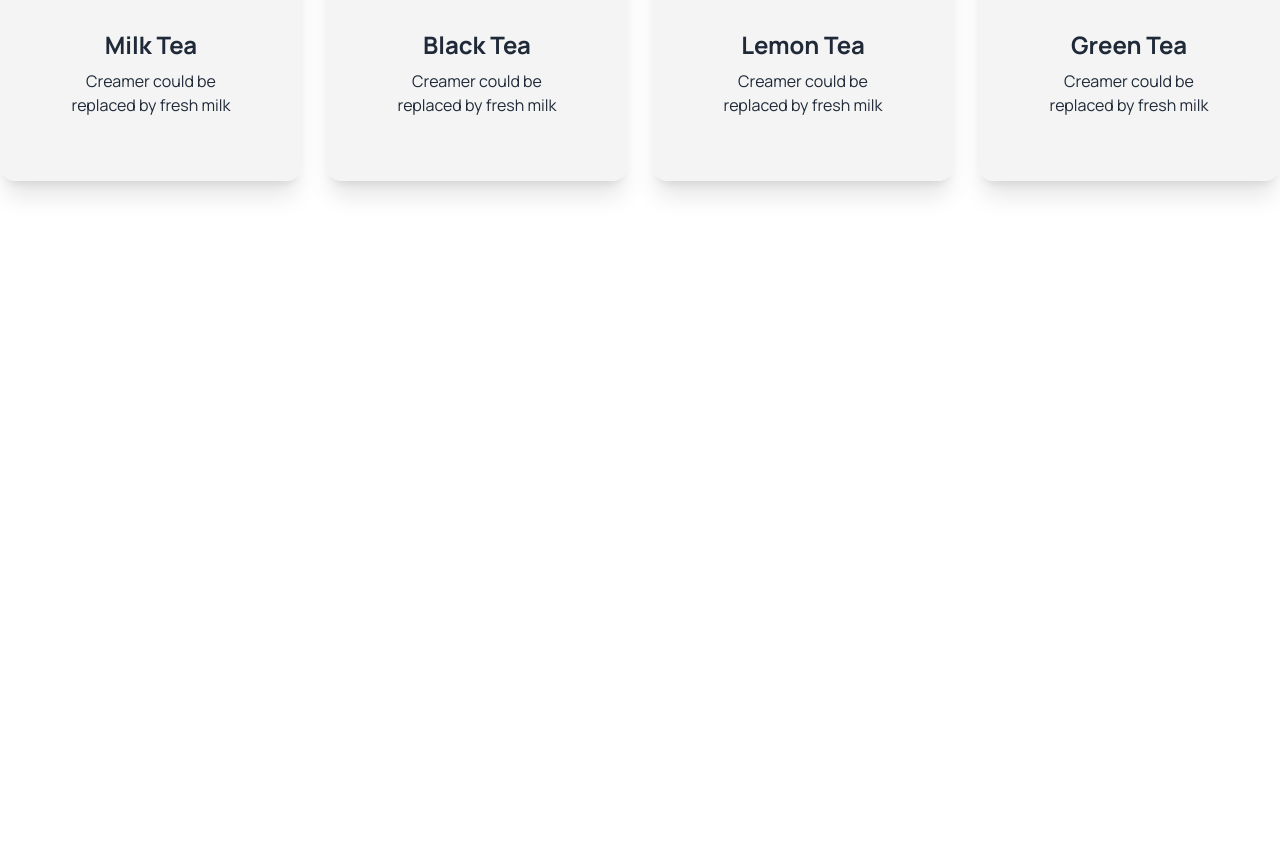
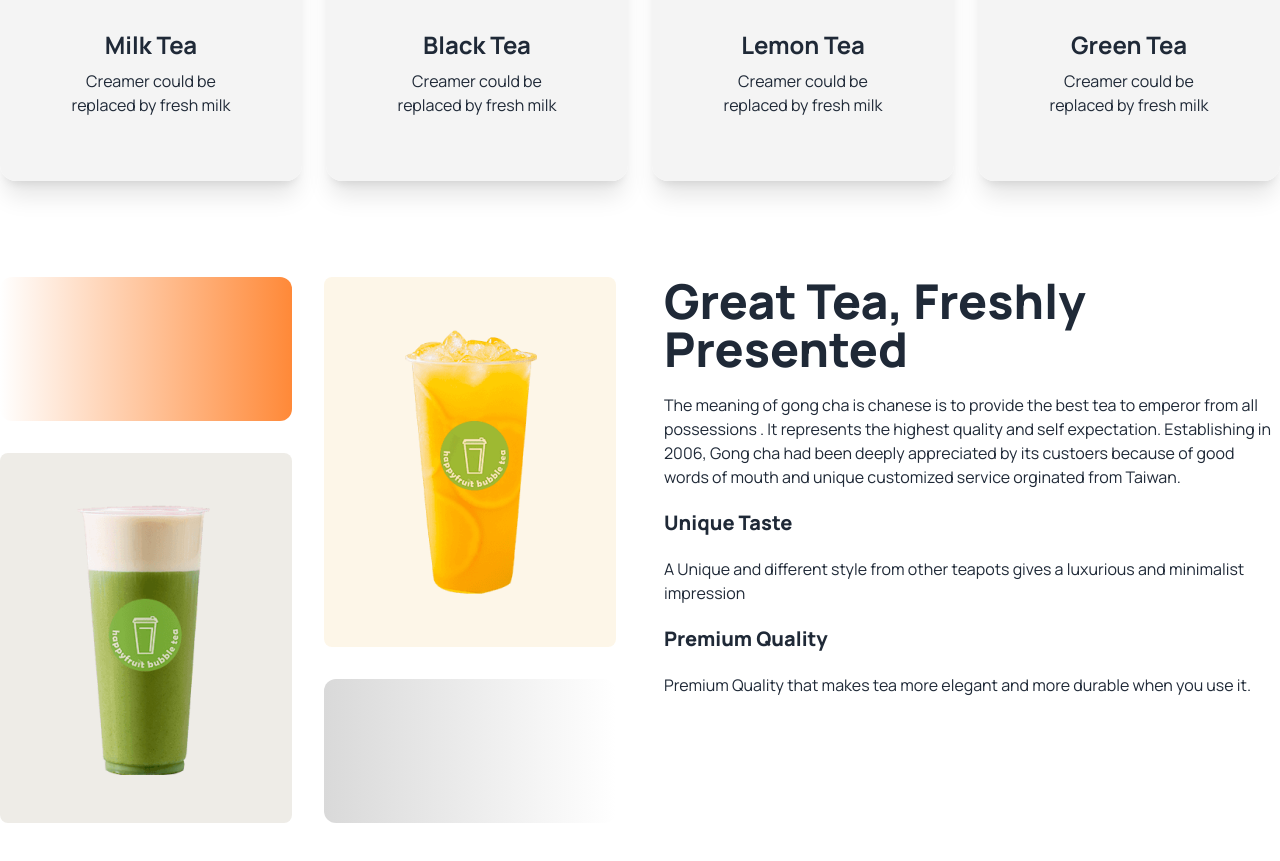
Before and after one commit to Sobayel/tea-house, a plain HTML site: page index.html in a window 1280 px wide. Shown: the part 876-1737 px from the top of the page. Before the commit the page ends 1153 px from the top, so only its background shows below. Drawn offline with nearby package versions, Linux system fonts and the light colour scheme.

Commit message:
added fresh tea

```diff
--- a/index.html
+++ b/index.html
@@ -94,6 +94,34 @@
                   </div>
             </div>
         </section>
+
+        <!-- fresh tea and great tea -->
+        <section class="my-24 flex gap-12 flex-col lg:flex-row">
+            <div class="grid gap-8 grid-cols-1 md:grid-cols-2 flex-1">
+                <div class="rounded-xl h-36 bg-gradient-to-r from-[#FFF] to-[#FF8938]">
+                </div>
+                <div class="row-span-2 bg-[#E6A6231A] rounded-lg px-8 py-12 flex justify-center items-center">
+                    <img src="/images/fresh-1.png" alt="">
+                </div>
+                <div class="row-span-2 bg-[#574A1A1A] rounded-lg px-8 py-12 flex justify-center items-center">
+                    <img src="/images/fresh-2.png" alt="">
+                </div>
+
+                <div class="rounded-xl h-36 bg-gradient-to-r from-[#D9D9D9] to-[#FFFFFF00]">
+                </div>
+            </div>
+
+            <div class="space-y-5 flex-1">
+                <h3 class="text-5xl font-extrabold">Great Tea, Freshly <br> Presented</h3>
+                <p>
+                    The meaning of gong cha is chanese is to provide the best tea to emperor from all possessions . It represents the highest quality and self expectation. Establishing in 2006, Gong cha had been deeply appreciated by its custoers  because of good words of mouth and unique customized service orginated from Taiwan.
+                </p>
+                <h4 class="text-xl font-extrabold mt-8">Unique Taste</h4>
+                <p>A Unique and different style from other teapots gives a luxurious and minimalist impression</p>
+                <h4 class="text-xl font-extrabold">Premium Quality</h4>
+                <p>Premium Quality that makes tea more elegant and more durable when you use it.</p>
+            </div>
+        </section>
     </main>
 
     <footer></footer>
```
